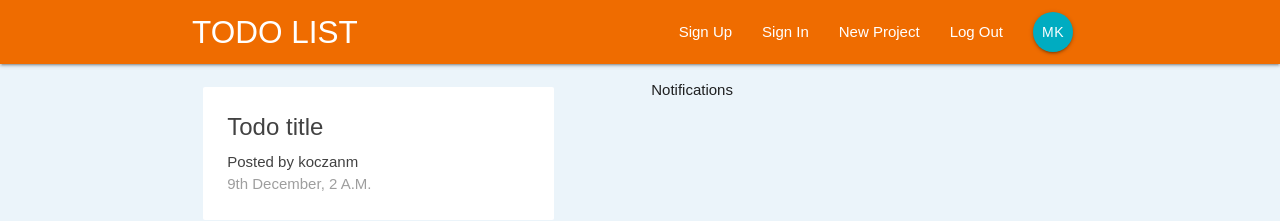
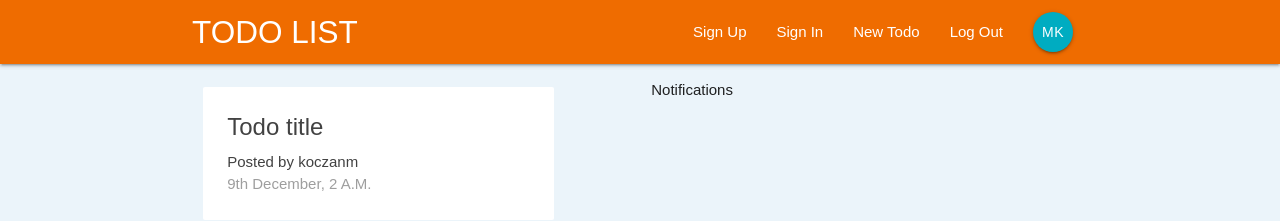
Before and after one commit to koczanm/todo-list, a React (Create React App) app: page / in a window 1280 px wide. Shown: the top 221 px of the page. Built offline with nearby package versions, Linux system fonts and the light colour scheme.

Commit message:
Add navlink on navbar items

```diff
--- a/src/components/layout/SignedInLinks.js
+++ b/src/components/layout/SignedInLinks.js
@@ -5,7 +5,7 @@ const SingedInLinks = () => {
   return (
     <ul className="right">
       <li>
-        <NavLink to="/">New Project</NavLink>
+        <NavLink to="/create">New Todo</NavLink>
       </li>
       <li>
         <NavLink to="/">Log Out</NavLink>
--- a/src/components/layout/SignedOutLinks.js
+++ b/src/components/layout/SignedOutLinks.js
@@ -5,10 +5,10 @@ const SingedOutLinks = () => {
   return (
     <ul className="right">
       <li>
-        <NavLink to="/">Sign Up</NavLink>
+        <NavLink to="/signup">Sign Up</NavLink>
       </li>
       <li>
-        <NavLink to="/">Sign In</NavLink>
+        <NavLink to="/signin">Sign In</NavLink>
       </li>
     </ul>
   );
```
